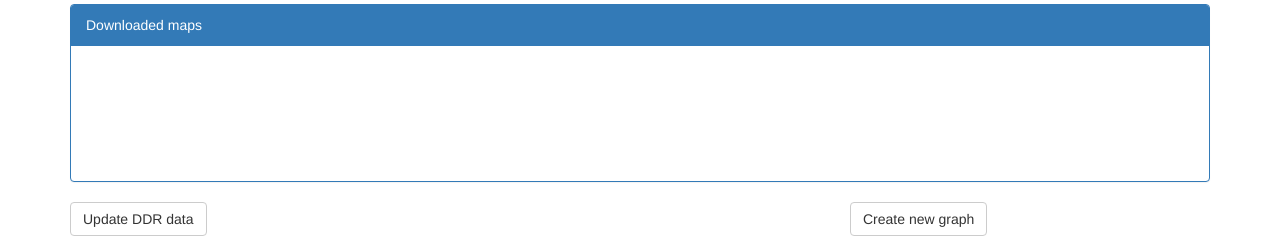
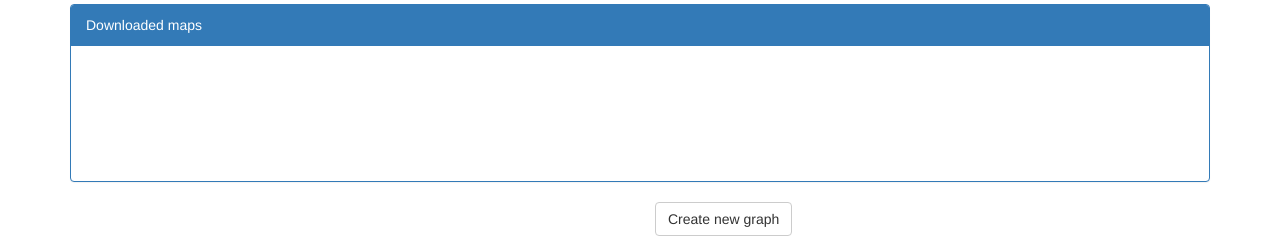
Before and after one commit to lipov3cz3k/waste-transportation-manager, a Flask app: template src/web/templates/pages/app.html in a window 1280 px wide. Shown: the part 600-836 px from the top of the page. Run offline with Flask 2, Linux system fonts and the light colour scheme; the template is opened without the code that fills it: most values are stand-ins (such as "Sample title", 1, 10 or a date in 2020); parts of the project's set-up code (start-up, migrations or seed data) failed here and were passed over; some libraries are stand-ins or nearby versions.

Commit message:
Web: Add export button, remove update DDR from gui

```diff
--- a/src/web/templates/pages/app.html
+++ b/src/web/templates/pages/app.html
@@ -86,9 +86,6 @@
 </div>
 <!-- /.row -->
 <div class="row">
-    <div class="col-md-2">
-        <input id="start-ddr" type="button" class="btn btn-default" value="Update DDR data" onclick="start_ddr_task();" />
-    </div>
     <div class="col-md-2 col-md-offset-6">
         <input type="button" class="btn btn-default" value="Create new graph" onclick="start_graph_task('longitude-min', 'latitude-max', 'longitude-max', 'latitude-min');">
     </div>
@@ -186,19 +183,6 @@
     }
 
     // button
-    function start_ddr_task() {
-        // send ajax POST request to start background job
-        $.ajax({
-            type: 'POST',
-            url: '{{ url_for('run_ddr') }}',
-            success: function() {
-            },
-            error: function() {
-                alert('Unexpected error');
-            }
-        });
-    }
-
     function updateRectInProgress(bounds)
     {
         if(typeof bounds !== 'undefined' && progressRect == null)
```
Also changed, not shown: src/web/templates/pages/graphDetail.html (+20 -4 lines).
